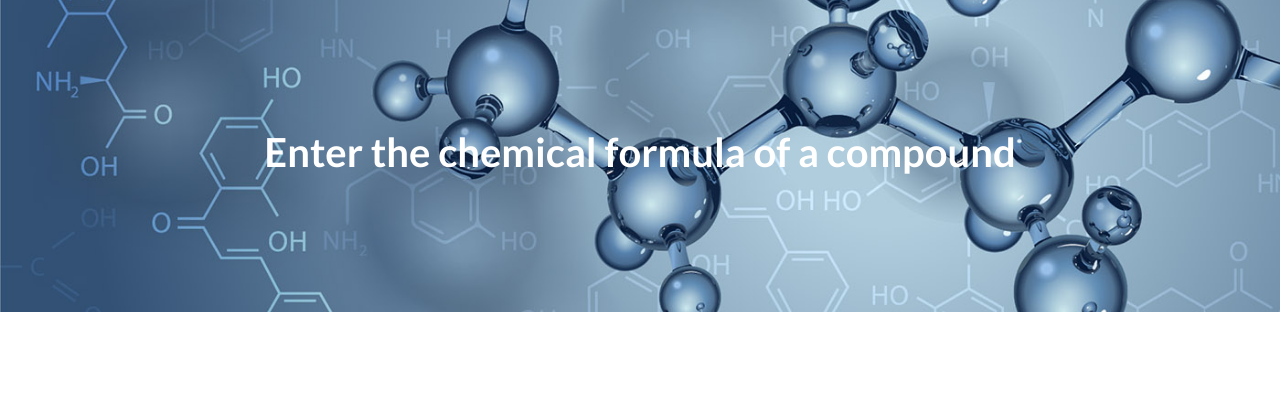
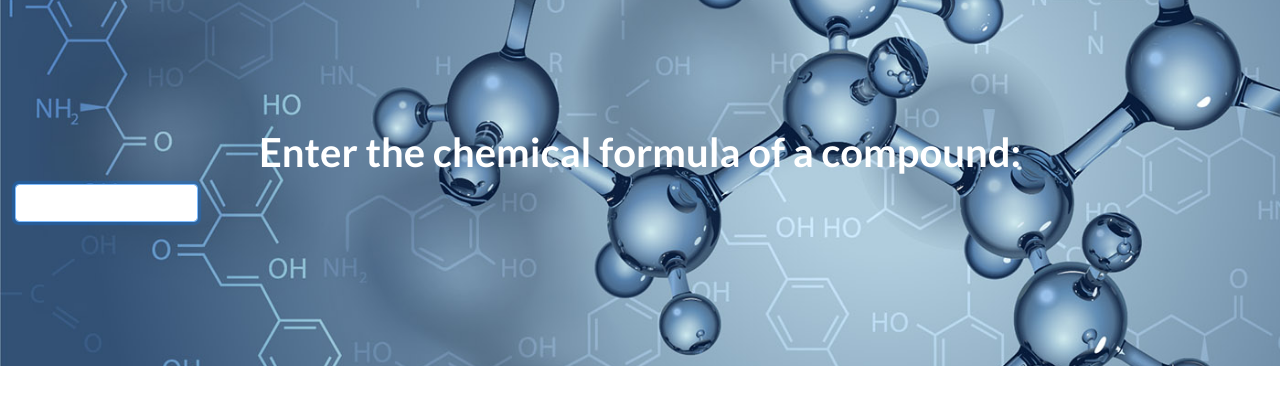
Before and after one commit to meksju/chemical_calc, a Flask app: page / in a window 1280 px wide. Shown: the part 56-461 px from the top of the page. Run offline with Flask 2, Linux system fonts and the light colour scheme; some libraries are stand-ins or nearby versions.

Commit message:
add input button and some css

```diff
--- a/static/styles/css/landing-page.css
+++ b/static/styles/css/landing-page.css
@@ -25,6 +25,10 @@ header.main-header {
   padding-top: 8rem;
   padding-bottom: 8rem;
   width: 100%;
+}
+
+form{
+    text-align: center !important;
 }
 
 header.masthead .overlay {
--- a/templates/pages/index.html
+++ b/templates/pages/index.html
@@ -11,7 +11,19 @@
         <div class="container-fluid">
             <div class="row">
               <div class="col-md-12" >
-                   <h1 class="md-5">Enter the chemical formula of a compound</h1>
+                   <h1 class="md-5">Enter the chemical formula of a compound:</h1>
+                  <!-- Input form -->
+                  <div class="row">
+                      <div class="col-md-2">
+                          <body>
+                              <form action="/" method="post">
+                                  <div class="form-group">
+                                      <input type="text" class="form-control" name="formula"  autofocus>
+                                  </div>
+                              </form>
+                          </body>
+                       </div>
+                  </div>
               </div>
             </div>
         </div>
```
